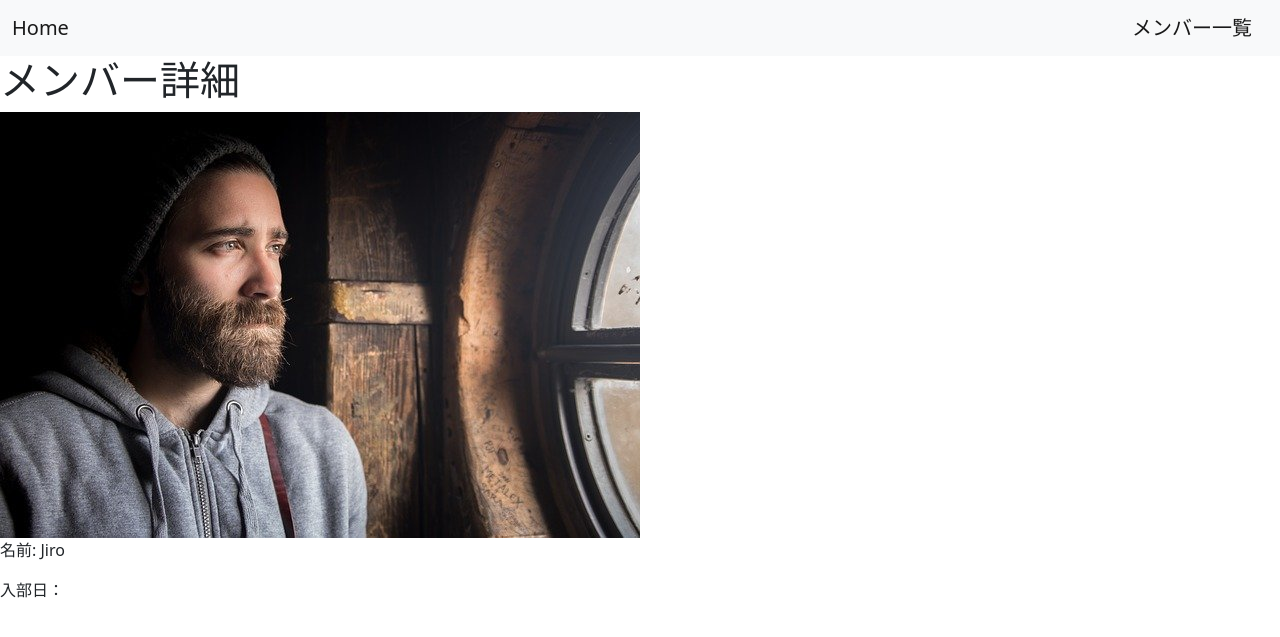
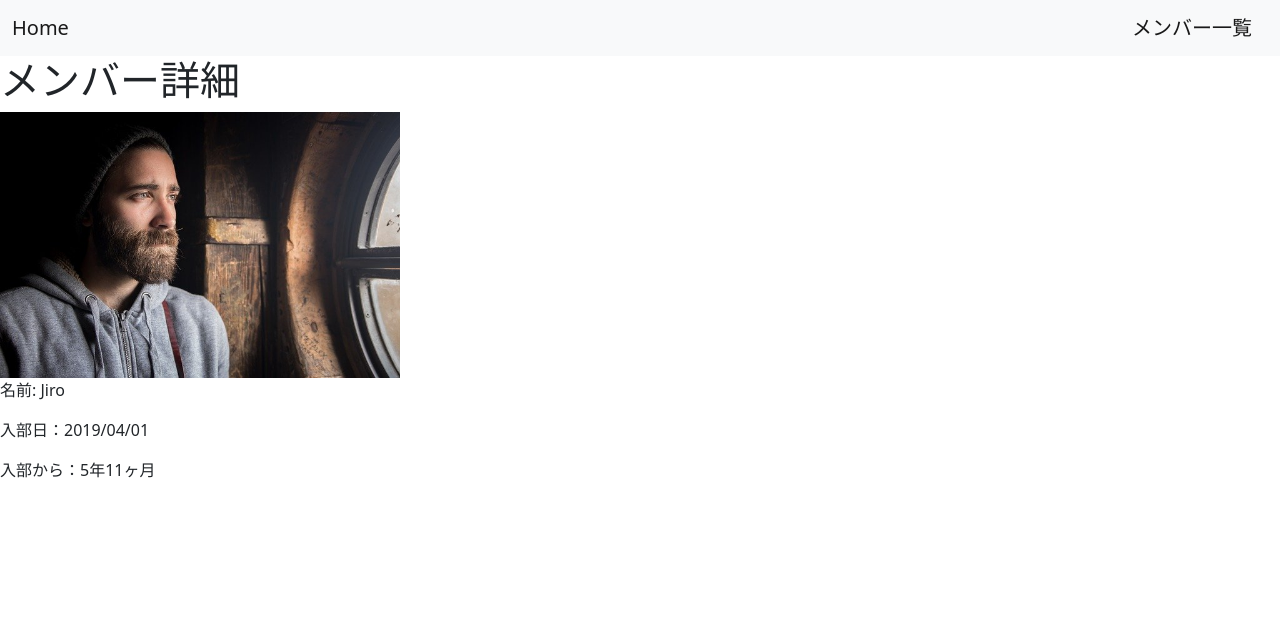
Before and after one commit to Forbusinessuseyukikoishiguro/ECSITEDJANGO202503, a Django app: page /app/member/1 in a window 1280 px wide. Shown: the top 637 px of the page. Run offline with Django 5.2, Linux system fonts and the light colour scheme.

Commit message:
03241216

```diff
--- /dev/null
+++ b/04_TemplateExam/TemplateApp/templatetags/custom_tags.py
@@ -0,0 +1,18 @@
+from django import template
+from datetime import datetime, date
+from dateutil.relativedelta import relativedelta
+from django.utils import timezone
+register = template.Library()
+
+@register.filter(name='calucurate_datetime_to_now')
+def calcurate_datetime_to_now(value):
+    # 2018/1/10入力された日付をdate型に変換
+    join_date = datetime.strptime(value, '%Y/%m/%d').date()
+
+    # 現在日付を取得
+    now_date = date.today()
+
+    # 日付の差を計算
+    diff = relativedelta(now_date, join_date)
+
+    return f'{diff.years}年{diff.months}ヶ月'
--- /dev/null
+++ b/04_TemplateExam/static/css/style.css
@@ -0,0 +1,3 @@
+img{
+    width: 400px;
+}
--- a/04_TemplateExam/templates/base.html
+++ b/04_TemplateExam/templates/base.html
@@ -4,6 +4,8 @@
         <meta charset="utf-8">
         <title>{%block title %}大学陸上部{%endblock%}</title>
         <link href="https://cdn.jsdelivr.net/npm/bootstrap@5.0.2/dist/css/bootstrap.min.css" rel="stylesheet" integrity="sha384-EVSTQN3/azprG1Anm3QDgpJLIm9Nao0Yz1ztcQTwFspd3yD65VohhpuuCOmLASjC" crossorigin="anonymous">
+        {% load static %}
+        <link rel="stylesheet" href="{% static 'css/style.css' %}">
     </head>
     <body>
         <nav class="navbar navbar-expand-lg navbar-light bg-light">
--- a/04_TemplateExam/templates/member_detail.html
+++ b/04_TemplateExam/templates/member_detail.html
@@ -1,9 +1,13 @@
 {% extends "base.html" %}
 {% block title %}メンバー詳細{{ block.super }}{% endblock %}
 {% load static %}
+
+{% load custom_tags %}
 {% block content %}
+
    <h1>メンバー詳細</h1>
    <img src="{% static member.picture_path %}" >
     <p>名前: {{ member.name }}</p>
-    <p>入部日：{{ member.joined_at }}</p>
+    <p>入部日：{{ member.join_at }}</p>
+    <p>入部から：{{ member.join_at|calucurate_datetime_to_now }}</p>
 {% endblock %}
```
Also changed, not shown: 1 other file.
